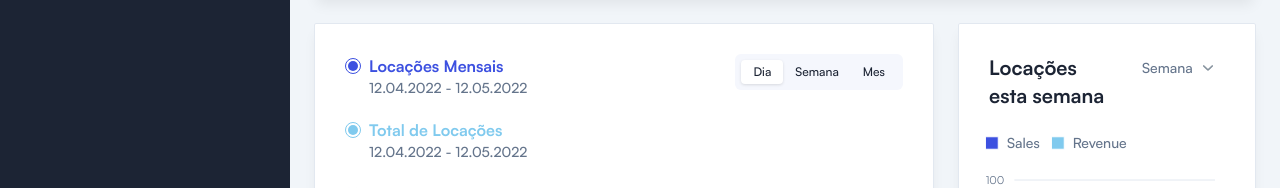
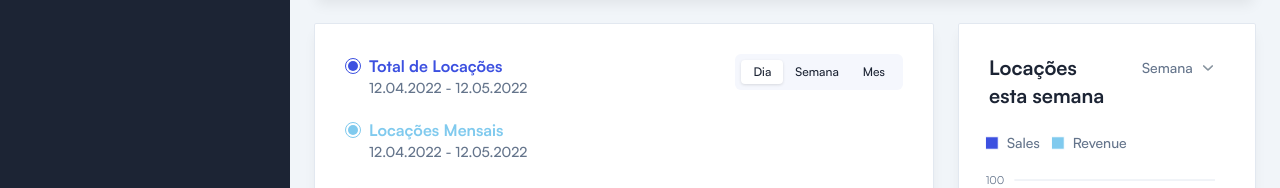
Before and after one commit to emersonjds/medShare, a React (Vite) app: page /chart in a window 1280 px wide. Shown: the part 612-800 px from the top of the page. Built offline with nearby package versions, Linux system fonts and the light colour scheme.

Commit message:
ajustes nos textos

```diff
--- a/src/components/ChartOne.tsx
+++ b/src/components/ChartOne.tsx
@@ -146,7 +146,7 @@ const ChartOne: React.FC = () => {
               <span className="block h-2.5 w-full max-w-2.5 rounded-full bg-primary"></span>
             </span>
             <div className="w-full">
-              <p className="font-semibold text-primary">Locações Mensais</p>
+              <p className="font-semibold text-primary">Total de Locações </p>
               <p className="text-sm font-medium">12.04.2022 - 12.05.2022</p>
             </div>
           </div>
@@ -155,7 +155,7 @@ const ChartOne: React.FC = () => {
               <span className="block h-2.5 w-full max-w-2.5 rounded-full bg-secondary"></span>
             </span>
             <div className="w-full">
-              <p className="font-semibold text-secondary">Total de Locações</p>
+              <p className="font-semibold text-secondary">Locações Mensais</p>
               <p className="text-sm font-medium">12.04.2022 - 12.05.2022</p>
             </div>
           </div>
```
